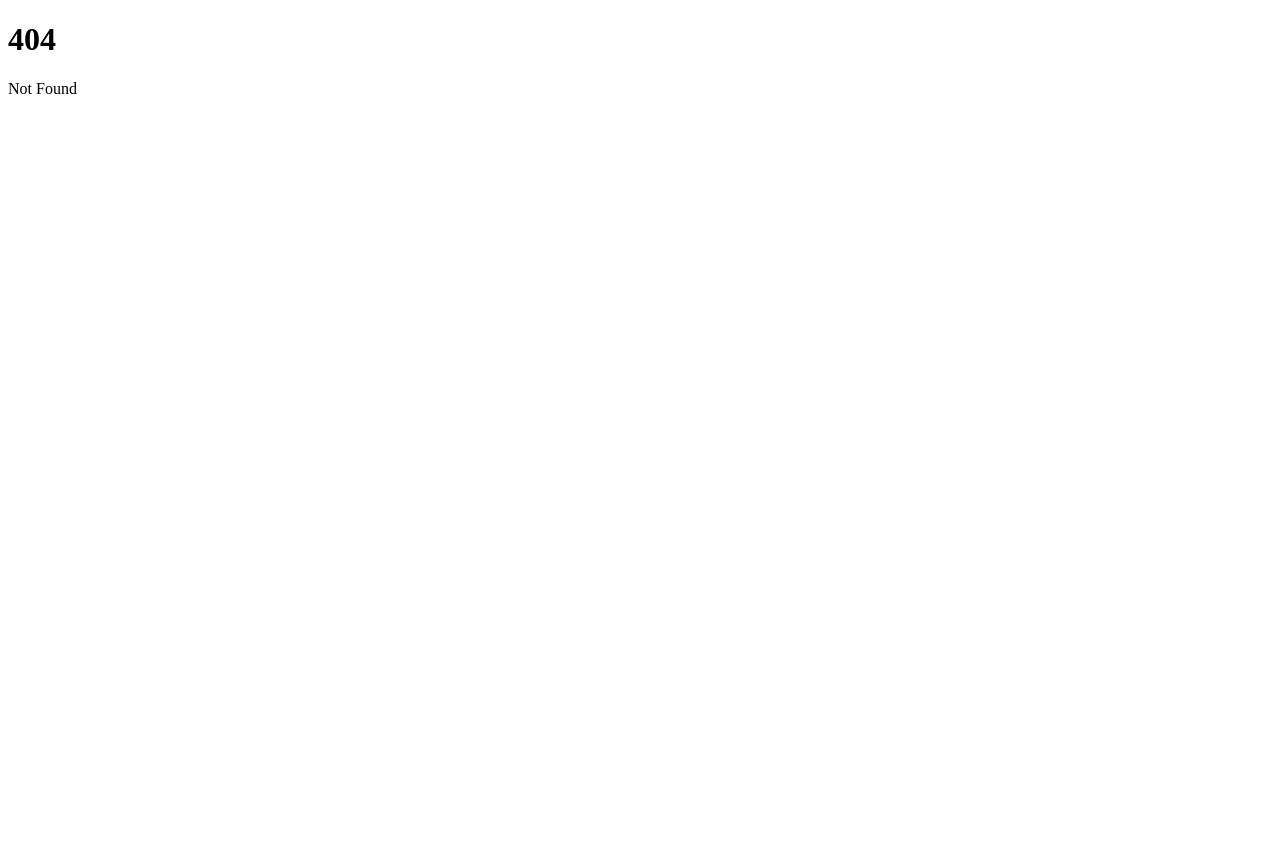
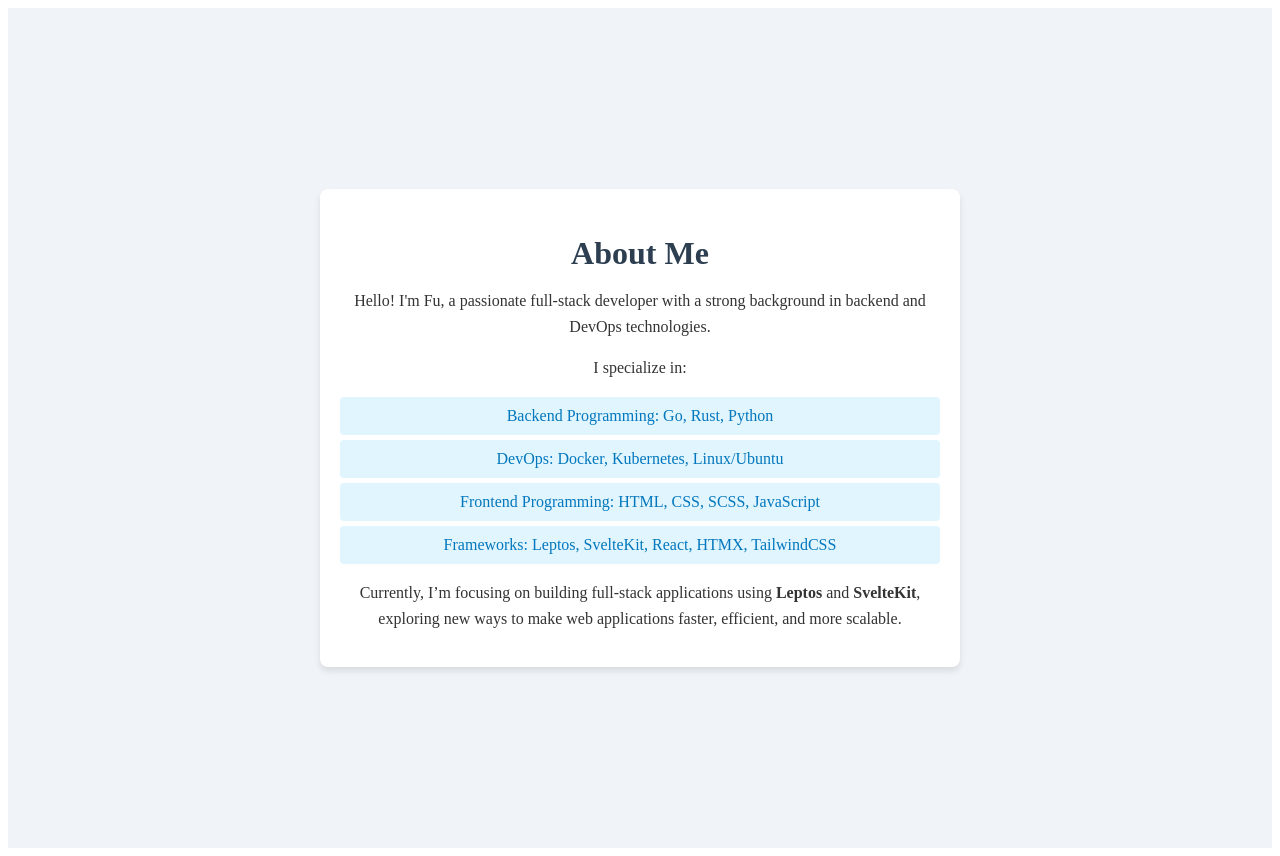
Before and after one commit to datewu/gu-si.front, a SvelteKit app: page /about in a window 1280 px wide. Before the commit this address had no page. Before the commit the page ends 800 px from the top, so only its background shows below. Built offline with nearby package versions, Linux system fonts and the light colour scheme.

Commit message:
add about route

```diff
--- /dev/null
+++ b/src/routes/about/+page.svelte
@@ -0,0 +1,110 @@
+<script>
+    export let name = "Fu";
+    export let skills = [
+        "Backend Programming: Go, Rust, Python",
+        "DevOps: Docker, Kubernetes, Linux/Ubuntu",
+        "Frontend Programming: HTML, CSS, SCSS, JavaScript",
+        "Frameworks: Leptos, SvelteKit, React, HTMX, TailwindCSS",
+    ];
+</script>
+
+<main>
+    <section class="about">
+        <h1>About Me</h1>
+        <p>
+            Hello! I'm {name}, a passionate full-stack developer with a strong
+            background in backend and DevOps technologies.
+        </p>
+        <p>I specialize in:</p>
+        <ul>
+            {#each skills as skill}
+                <li>{skill}</li>
+            {/each}
+        </ul>
+        <p>
+            Currently, I’m focusing on building full-stack applications using <strong
+                >Leptos</strong
+            >
+            and <strong>SvelteKit</strong>, exploring new ways to make web
+            applications faster, efficient, and more scalable.
+        </p>
+    </section>
+</main>
+
+<style>
+    main {
+        display: flex;
+        justify-content: center;
+        align-items: center;
+        min-height: 100vh;
+        padding: 20px;
+        background-color: #f0f4f8;
+        color: #333;
+    }
+
+    .about {
+        max-width: 600px;
+        background-color: #fff;
+        padding: 20px;
+        border-radius: 8px;
+        box-shadow: 0 4px 6px rgba(0, 0, 0, 0.1);
+        text-align: center;
+    }
+
+    h1 {
+        font-size: 2rem;
+        margin-bottom: 1rem;
+        color: #2c3e50;
+    }
+
+    p {
+        font-size: 1rem;
+        line-height: 1.6;
+        margin-bottom: 1rem;
+    }
+
+    ul {
+        list-style-type: none;
+        padding: 0;
+    }
+
+    li {
+        font-size: 1rem;
+        background-color: #e1f5fe;
+        margin: 5px 0;
+        padding: 10px;
+        border-radius: 4px;
+        color: #0277bd;
+    }
+
+    /* Responsive design */
+    @media (max-width: 600px) {
+        h1 {
+            font-size: 1.75rem;
+        }
+
+        p,
+        li {
+            font-size: 0.9rem;
+        }
+
+        .about {
+            padding: 15px;
+        }
+    }
+
+    @media (max-width: 400px) {
+        h1 {
+            font-size: 1.5rem;
+        }
+
+        p,
+        li {
+            font-size: 0.85rem;
+        }
+
+        .about {
+            padding: 10px;
+        }
+    }
+</style>
```
Also changed, not shown: src/routes/+page.svelte (+7 -1 lines).
